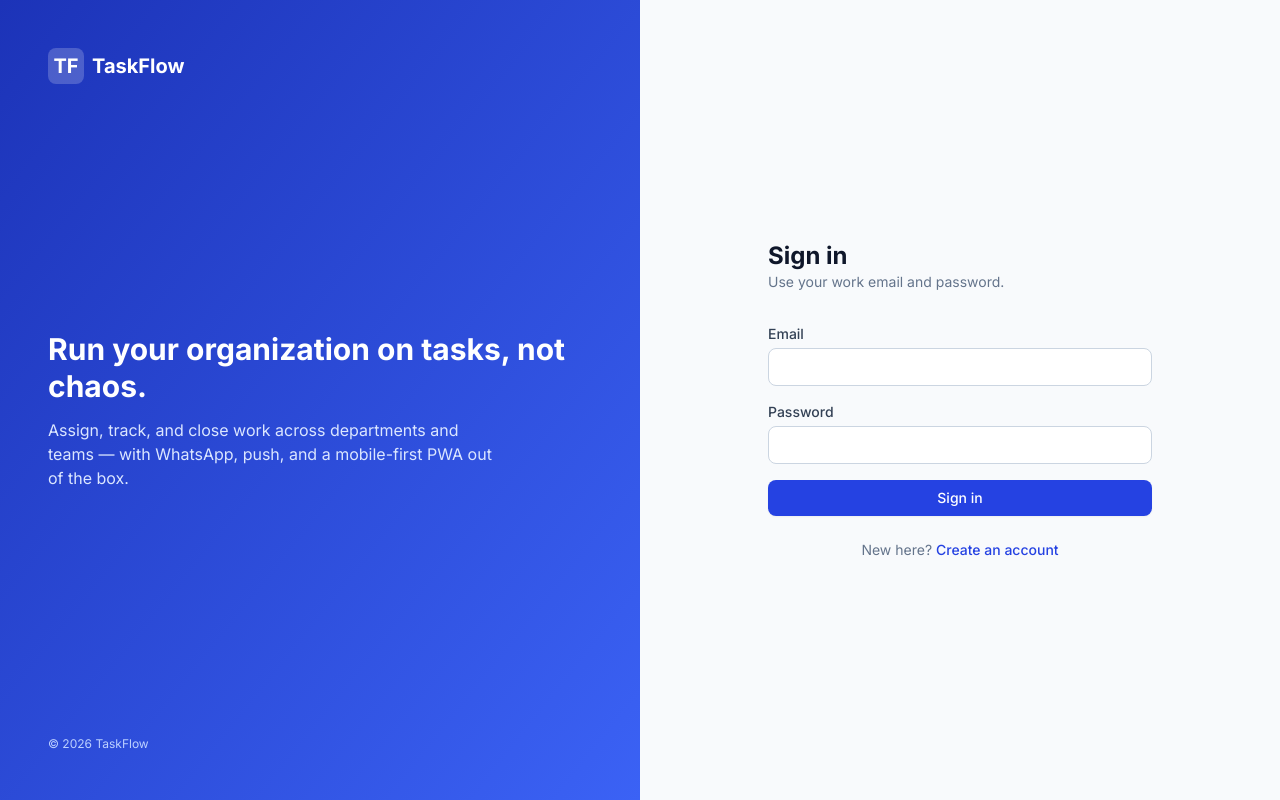
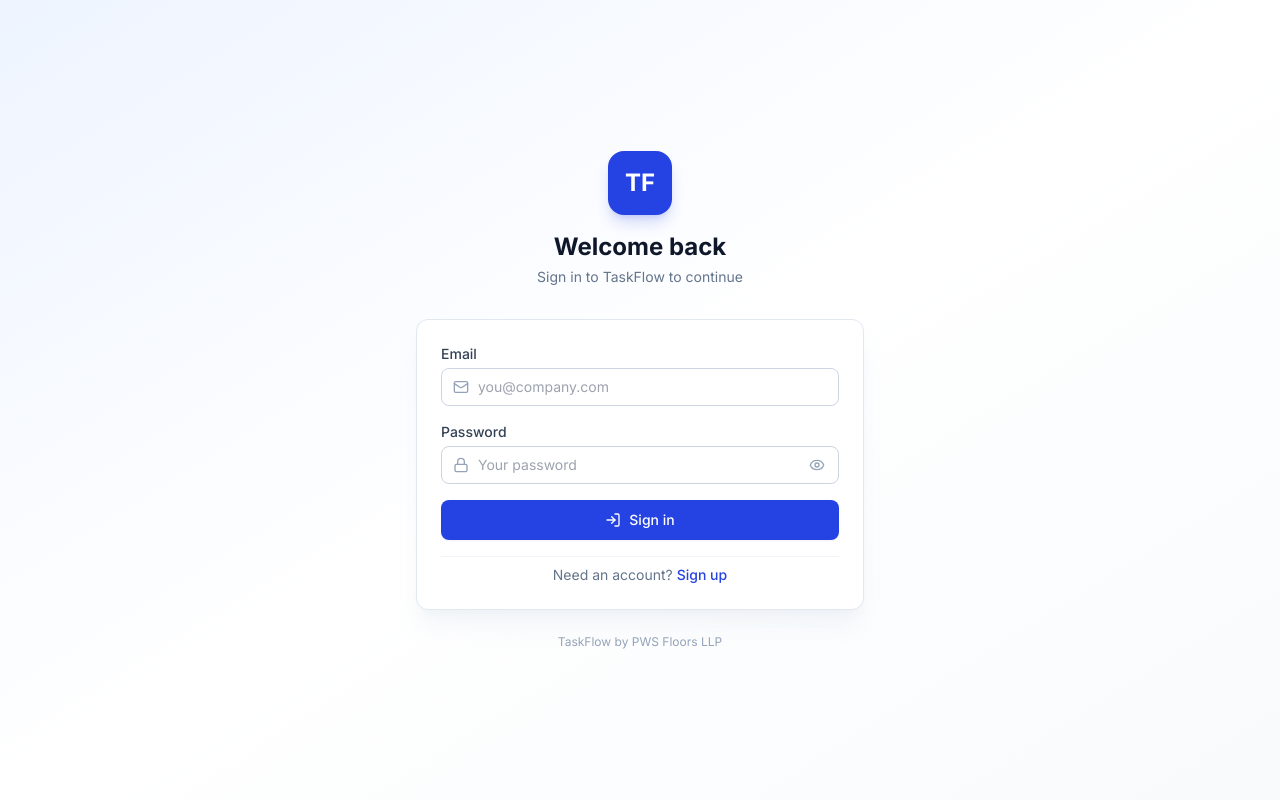
Before and after one commit to Adityakochar27/Taskora, a React (Vite) app in the folder task-management-system/client/: page /login in a window 1280 px wide. Built offline with nearby package versions, Linux system fonts and the light colour scheme; no server answers.

Commit message:
Update Login.jsx

```diff
--- a/task-management-system/client/src/pages/Login.jsx
+++ b/task-management-system/client/src/pages/Login.jsx
@@ -1,99 +1,106 @@
-import { useState } from 'react';
-import { Link, Navigate, useLocation } from 'react-router-dom';
+import { useState, useEffect, useRef } from 'react';
+import { Link, useNavigate } from 'react-router-dom';
+import { LogIn, Loader2, Mail, Lock, Eye, EyeOff } from 'lucide-react';
+import { authService } from '../services/authService.js';
 import { useAuth } from '../context/AuthContext.jsx';
 import toast from 'react-hot-toast';
 
 export default function Login() {
-  const { user, login } = useAuth();
-  const location = useLocation();
+  const navigate = useNavigate();
+  const { setUser } = useAuth();
   const [form, setForm] = useState({ email: '', password: '' });
   const [submitting, setSubmitting] = useState(false);
+  const [showPassword, setShowPassword] = useState(false);
+  const [slowLogin, setSlowLogin] = useState(false);
+  const slowTimerRef = useRef(null);
 
-  if (user) {
-    const from = location.state?.from?.pathname || '/dashboard';
-    return <Navigate to={from} replace />;
-  }
+  // If login takes >4s, show a "server waking up" message
+  // (Render free tier cold start can take 30-60s).
+  useEffect(() => {
+    return () => { if (slowTimerRef.current) clearTimeout(slowTimerRef.current); };
+  }, []);
 
   const onChange = (e) => setForm((f) => ({ ...f, [e.target.name]: e.target.value }));
 
   const onSubmit = async (e) => {
     e.preventDefault();
+    if (!form.email.trim() || !form.password) {
+      return toast.error('Email and password are required');
+    }
+
     setSubmitting(true);
+    setSlowLogin(false);
+
+    // Start the slow-login timer.
+    slowTimerRef.current = setTimeout(() => setSlowLogin(true), 4000);
+
     try {
-      await login(form.email, form.password);
-      toast.success('Welcome back!');
-    } catch {
-      /* toast is handled in axios interceptor */
+      const res = await authService.login(form.email.trim(), form.password);
+      localStorage.setItem('tf_token', res.token);
+      localStorage.setItem('tf_user', JSON.stringify(res.user));
+      setUser(res.user);
+      toast.success(`Welcome back, ${res.user.name.split(' ')[0]}!`);
+      navigate('/dashboard');
+    } catch (err) {
+      // Error toast is shown by the api interceptor, but customize for cold starts.
+      if (err?.code === 'ECONNABORTED' || err?.message?.includes('timeout')) {
+        toast.error('Server is still starting up. Please try again in a moment.');
+      }
     } finally {
+      if (slowTimerRef.current) clearTimeout(slowTimerRef.current);
       setSubmitting(false);
+      setSlowLogin(false);
     }
   };
 
   return (
-    <div className="min-h-screen grid lg:grid-cols-2">
-      {/* Brand panel */}
-      <div className="hidden lg:flex bg-gradient-to-br from-brand-700 to-brand-500 text-white p-12 flex-col justify-between">
-        <div className="font-bold text-xl flex items-center gap-2">
-          <span className="w-9 h-9 rounded-lg bg-white/20 grid place-items-center">TF</span>
-          TaskFlow
+    <div className="min-h-screen bg-gradient-to-br from-brand-50 via-white to-slate-50 flex items-center justify-center p-4">
+      <div className="w-full max-w-md">
+        <div className="text-center mb-8">
+          <div className="inline-flex items-center justify-center w-16 h-16 rounded-2xl bg-brand-600 text-white text-2xl font-bold shadow-lg shadow-brand-600/20 mb-4">TF</div>
+          <h1 className="text-2xl font-bold text-slate-900">Welcome back</h1>
+          <p className="text-sm text-slate-500 mt-1">Sign in to TaskFlow to continue</p>
         </div>
-        <div>
-          <h2 className="text-3xl font-bold mb-3 leading-tight">
-            Run your organization on tasks, not chaos.
-          </h2>
-          <p className="text-brand-100 text-base max-w-md">
-            Assign, track, and close work across departments and teams — with
-            WhatsApp, push, and a mobile-first PWA out of the box.
-          </p>
-        </div>
-        <p className="text-xs text-brand-200">© {new Date().getFullYear()} TaskFlow</p>
-      </div>
 
-      {/* Form panel */}
-      <div className="flex items-center justify-center p-6 sm:p-12">
-        <div className="w-full max-w-sm">
-          <h1 className="text-2xl font-bold text-slate-900">Sign in</h1>
-          <p className="text-sm text-slate-500 mb-8">
-            Use your work email and password.
-          </p>
+        <form onSubmit={onSubmit} className="card p-6 space-y-4 shadow-xl shadow-slate-200/40">
+          <div>
+            <label className="label">Email</label>
+            <div className="relative">
+              <Mail size={16} className="absolute left-3 top-1/2 -translate-y-1/2 text-slate-400" />
+              <input className="input pl-9" type="email" name="email" value={form.email} onChange={onChange} placeholder="you@company.com" autoComplete="email" required disabled={submitting} />
+            </div>
+          </div>
 
-          <form onSubmit={onSubmit} className="space-y-4">
-            <div>
-              <label className="label">Email</label>
-              <input
-                className="input"
-                name="email"
-                type="email"
-                autoComplete="email"
-                required
-                value={form.email}
-                onChange={onChange}
-              />
+          <div>
+            <label className="label">Password</label>
+            <div className="relative">
+              <Lock size={16} className="absolute left-3 top-1/2 -translate-y-1/2 text-slate-400" />
+              <input className="input pl-9 pr-10" type={showPassword ? 'text' : 'password'} name="password" value={form.password} onChange={onChange} placeholder="Your password" autoComplete="current-password" required disabled={submitting} />
+              <button type="button" tabIndex={-1} onClick={() => setShowPassword((v) => !v)} className="absolute right-2.5 top-1/2 -translate-y-1/2 text-slate-400 hover:text-slate-600 p-1" aria-label={showPassword ? 'Hide password' : 'Show password'}>{showPassword ? <EyeOff size={16} /> : <Eye size={16} />}</button>
             </div>
-            <div>
-              <label className="label">Password</label>
-              <input
-                className="input"
-                name="password"
-                type="password"
-                autoComplete="current-password"
-                required
-                value={form.password}
-                onChange={onChange}
-              />
+          </div>
+
+          <button type="submit" disabled={submitting} className="btn-primary w-full justify-center py-2.5">
+            {submitting ? (<><Loader2 size={16} className="animate-spin" /> Signing in...</>) : (<><LogIn size={16} /> Sign in</>)}
+          </button>
+
+          {slowLogin && (
+            <div className="bg-amber-50 border border-amber-200 rounded-lg p-3 text-sm text-amber-900 animate-pulse">
+              <p className="font-medium">Waking up the server...</p>
+              <p className="text-xs text-amber-800 mt-1">First login after a quiet period can take up to a minute. Hang tight!</p>
             </div>
-            <button className="btn-primary w-full" disabled={submitting}>
-              {submitting ? 'Signing in…' : 'Sign in'}
-            </button>
-          </form>
+          )}
 
-          <p className="text-sm text-slate-500 mt-6 text-center">
-            New here?{' '}
-            <Link className="text-brand-600 hover:underline font-medium" to="/signup">
-              Create an account
-            </Link>
-          </p>
-        </div>
+          <div className="text-center pt-2 border-t border-slate-100">
+            <p className="text-sm text-slate-500">
+              Need an account? <Link to="/signup" className="text-brand-600 font-medium hover:underline">Sign up</Link>
+            </p>
+          </div>
+        </form>
+
+        <p className="text-center text-xs text-slate-400 mt-6">
+          TaskFlow by PWS Floors LLP
+        </p>
       </div>
     </div>
   );
```
